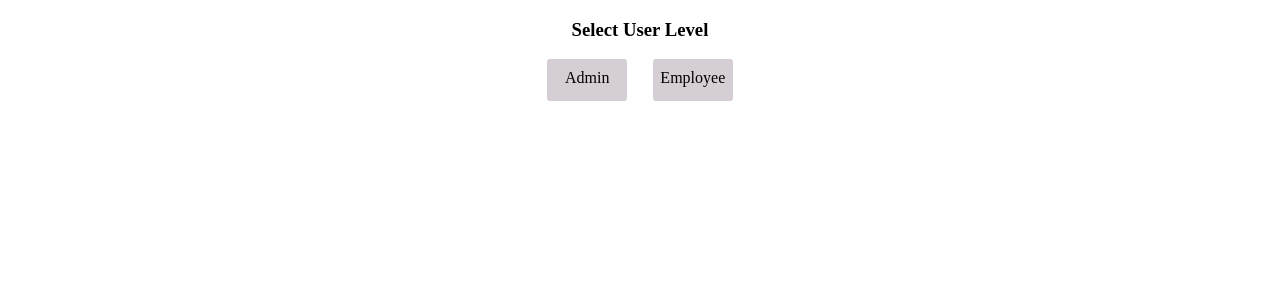
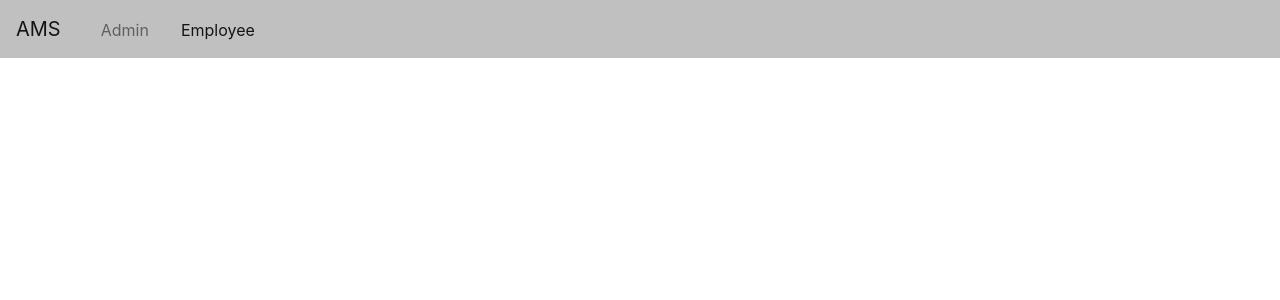
Before and after one commit to jangidvishnu/amsProjFiles, an Angular app: page / in a window 1280 px wide. Shown: the top 300 px of the page. Built offline with nearby package versions, Linux system fonts and the light colour scheme.

Commit message:
navigation bar added

```diff
--- a/src/app/app.component.css
+++ b/src/app/app.component.css
@@ -1,22 +1,7 @@
-
-#selectionTitle{
-    text-align: center;
+.navbar{
+    background-color: silver;
 }
 .nav-link{
-    display: inline-block;
-    border-radius:3px ;
-    background-color: #d5ced5;
-    text-decoration: none;
-    text-align: center;
-    width: 5em;
-    height: 2em;
-    padding-top:0.6em;
-    font-size: 1em;
-    margin:0px 1vw;
-    color: black;
+    padding-top: .6rem;
+    margin-left: 1rem;
 }
-.nav-container{
-    display: flex;
-    justify-content: center;
-    align-items: center;
-}
--- a/src/app/app.component.html
+++ b/src/app/app.component.html
@@ -1,10 +1,18 @@
-<h3 id="selectionTitle">
-  Select User Level
-</h3>
-<nav class="nav-container">
-<a href="/admin" class="nav-link">Admin</a>
-<a href="/employee" class="nav-link">
-  Employee
-</a>
+<nav class="navbar navbar-expand-sm navbar-light ">
+  <a class="navbar-brand">AMS</a>
+  <button class="navbar-toggler" type="button" data-toggle="collapse" data-target="#navbarNav" aria-controls="navbarNav"
+    aria-expanded="false" aria-label="Toggle navigation">
+    <span class="navbar-toggler-icon"></span>
+  </button>
+  <div class="collapse navbar-collapse" id="navbarNav">
+    <ul class="navbar-nav">
+      <li [class]="{'nav-item':true, 'active':isAdminActive}">
+        <a class="nav-link" (click)="onAdminClick()" routerLink="/admin">Admin<span class="sr-only">(current)</span></a>
+      </li>
+      <li [class]="{'nav-item':true, 'active':!isAdminActive}">
+        <a class="nav-link" (click)="onEmployeeClick()" routerLink="/employee">Employee</a>
+      </li>
+    </ul>
+  </div>
 </nav>
 <router-outlet></router-outlet>
--- a/src/app/app.component.ts
+++ b/src/app/app.component.ts
@@ -7,4 +7,12 @@ import { Component } from '@angular/core';
 })
 export class AppComponent {
   title = 'ams';
+  isAdminActive = false;
+  onAdminClick(){
+    this.isAdminActive=true;
+  }
+  onEmployeeClick(){
+    this.isAdminActive=false;
+  }
+
 }
--- a/src/index.html
+++ b/src/index.html
@@ -1,13 +1,27 @@
 <!doctype html>
 <html lang="en">
+
 <head>
   <meta charset="utf-8">
   <title>AMS</title>
   <base href="/">
   <meta name="viewport" content="width=device-width, initial-scale=1">
   <link rel="icon" type="image/x-icon" href="favicon.ico">
+  <link rel="stylesheet" href="https://stackpath.bootstrapcdn.com/bootstrap/4.5.0/css/bootstrap.min.css"
+    integrity="sha384-9aIt2nRpC12Uk9gS9baDl411NQApFmC26EwAOH8WgZl5MYYxFfc+NcPb1dKGj7Sk" crossorigin="anonymous">
 </head>
+
 <body>
   <app-root></app-root>
+  <script src="https://code.jquery.com/jquery-3.5.1.slim.min.js"
+    integrity="sha384-DfXdz2htPH0lsSSs5nCTpuj/zy4C+OGpamoFVy38MVBnE+IbbVYUew+OrCXaRkfj"
+    crossorigin="anonymous"></script>
+  <script src="https://cdn.jsdelivr.net/npm/popper.js@1.16.0/dist/umd/popper.min.js"
+    integrity="sha384-Q6E9RHvbIyZFJoft+2mJbHaEWldlvI9IOYy5n3zV9zzTtmI3UksdQRVvoxMfooAo"
+    crossorigin="anonymous"></script>
+  <script src="https://stackpath.bootstrapcdn.com/bootstrap/4.5.0/js/bootstrap.min.js"
+    integrity="sha384-OgVRvuATP1z7JjHLkuOU7Xw704+h835Lr+6QL9UvYjZE3Ipu6Tp75j7Bh/kR0JKI"
+    crossorigin="anonymous"></script>
 </body>
+
 </html>
```
